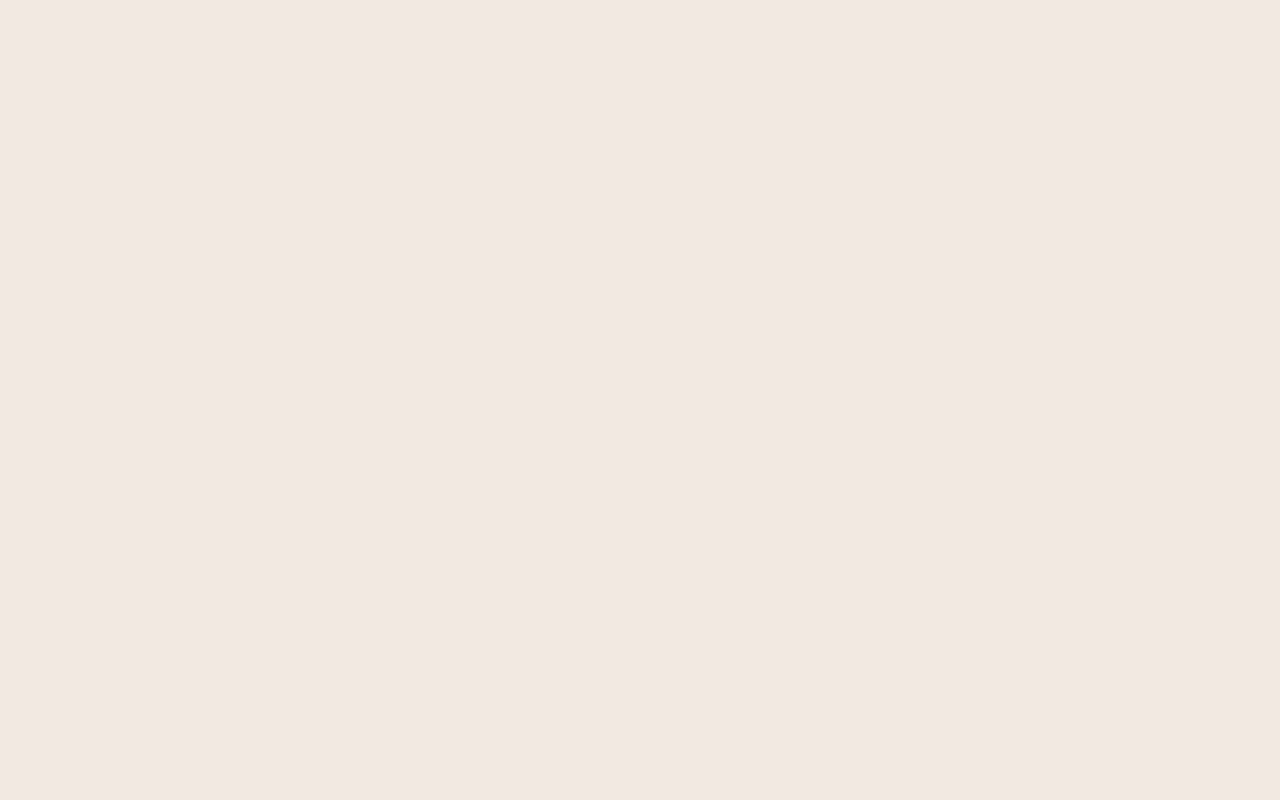
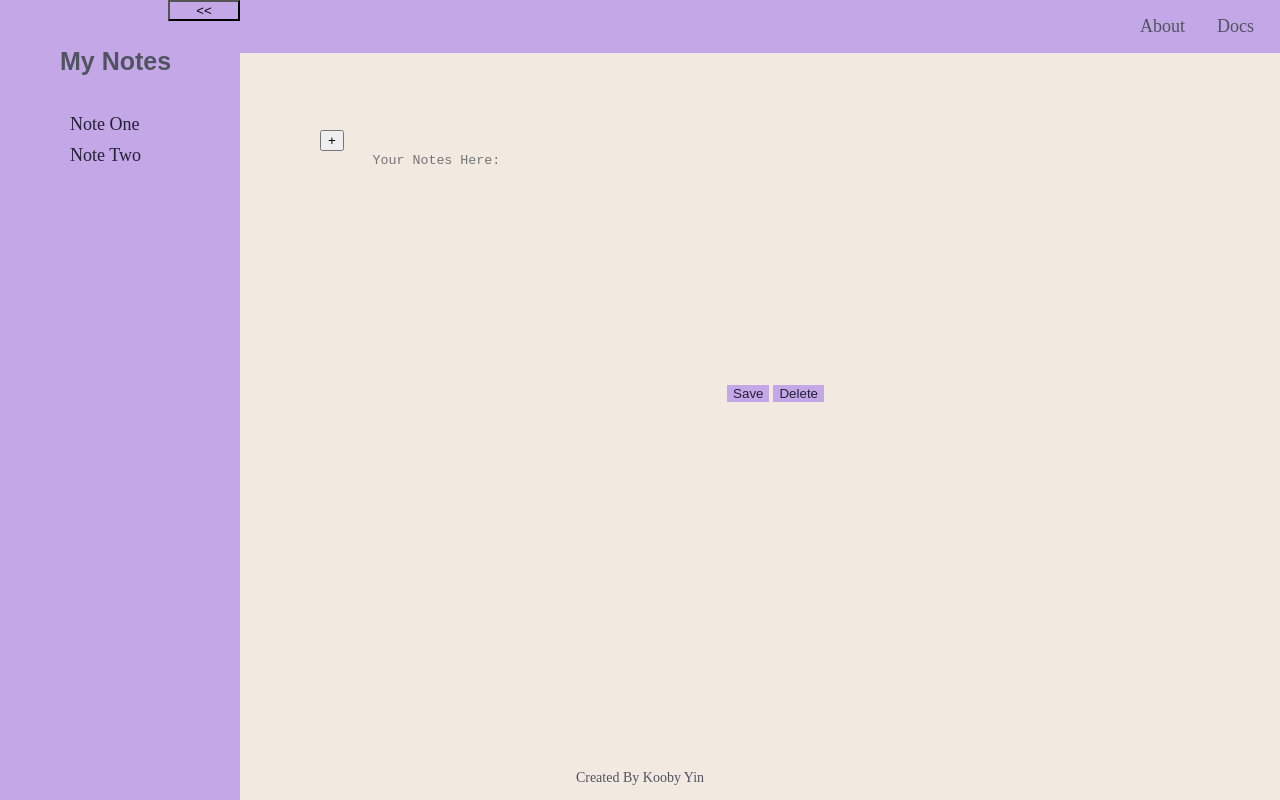
Before and after one commit to Vycodin/Hai_Run_Yin_Assignment1, a plain HTML site: page note.html in a window 1280 px wide. Drawn offline with Linux system fonts and the light colour scheme; a web font is replaced by a local one.

Commit message:
First iteration of Note page completed

```diff
--- a/CSS/style.css
+++ b/CSS/style.css
@@ -87,6 +87,76 @@ footer{
     background-color: #505460;
     color: #F2E9E1;
 }
+
+.area-note{
+    margin:auto;
+    width: 100%;
+    display: flex;
+    align-items: center;
+}
+.note_button_div{
+    width: 25%;
+    float: left;
+}
+
+.Note_written{
+    margin-left: 10%;
+}
+
+textarea{
+    background-color: #F2E9E1;
+    border: none;
+    outline: none;
+    color: #232136;
+    resize: none;
+    width: 500px;
+}
+
+.side_nav{
+    height: 100%;
+    width: 240px;
+    position: fixed;
+    display: flex;
+    flex-direction: column;
+    top: 0;
+    left: 0;
+    background-color: #C4A7E7;
+}
+.side_nav li{
+    color:#232136;
+    font-size: 18px;
+    padding: 5px;
+    padding-left: 15%;
+    text-decoration: none;
+    display: block;
+    list-style: none;
+}
+
+.side_nav h1{
+    padding-left: 25%;
+    font-size: 25px;
+    font-weight: bold;
+    color: #505460;
+}
+.side_nav .open-nav{
+    background-color: #C4A7E7;
+    margin-left: 70%;
+}
+#note_buttons{
+    float:right;
+}
+.save_delete{
+    color: #232136;
+    border: none;
+    background-color: #C4A7E7;
+}
+.save-delete:hover{
+    color:#F2E9E1;
+    background-color: #C4A7E7;
+
+}
+
+
 @media screen and (max-width:600px){
     h1,p,a{
         font-size: 12px;
--- a/note.html
+++ b/note.html
@@ -8,4 +8,45 @@
     <link rel="preconnect" href="https://fonts.gstatic.com/" crossorigin>
     <link href="https://fonts.googleapis.com/css2?family=Great+Vibes&family=IBM+Plex+Sans+Thai+Looped:wght@200&display=swap" rel="stylesheet">
     <link rel="stylesheet" href="CSS/style.css">
-    <title>Coding With Kooby</title>
+    <title>Index</title>
+</head>
+<body>
+    <header>
+        <nav class="index.nav">
+            <ul class="topnav">
+                <li><a href="#">About</a></li>
+                <li><a href="#">Docs</a></li>
+            </ul>
+        </nav>
+    </header>
+    <side>
+        <div class="side_nav">
+            <button class="open-nav"> << </button>
+            <h1>My Notes</h1>
+            <ul>
+                <li>Note One</li>
+                <li>Note Two</li>
+            </ul>
+        </div>
+    </side>
+    <main>
+        <div class="container-main">
+            <div class="area_note">
+                <div class="note_button_div">
+                    <button class="note_button" type="button">+</button>
+                </div>
+            <div class="Note_written">
+                <textarea placeholder="Your Notes Here:" cols="55" rows="15"></textarea>
+                <div id="note_buttons">
+                    <button class="save_delete">Save</button>
+                    <button class="save_delete">Delete</button>
+                </div>
+            </div>
+            </div>
+        </div>
+    </main>
+    <footer>
+        <p>Created By Kooby Yin</p>
+    </footer>
+</body>
+</html>
```
